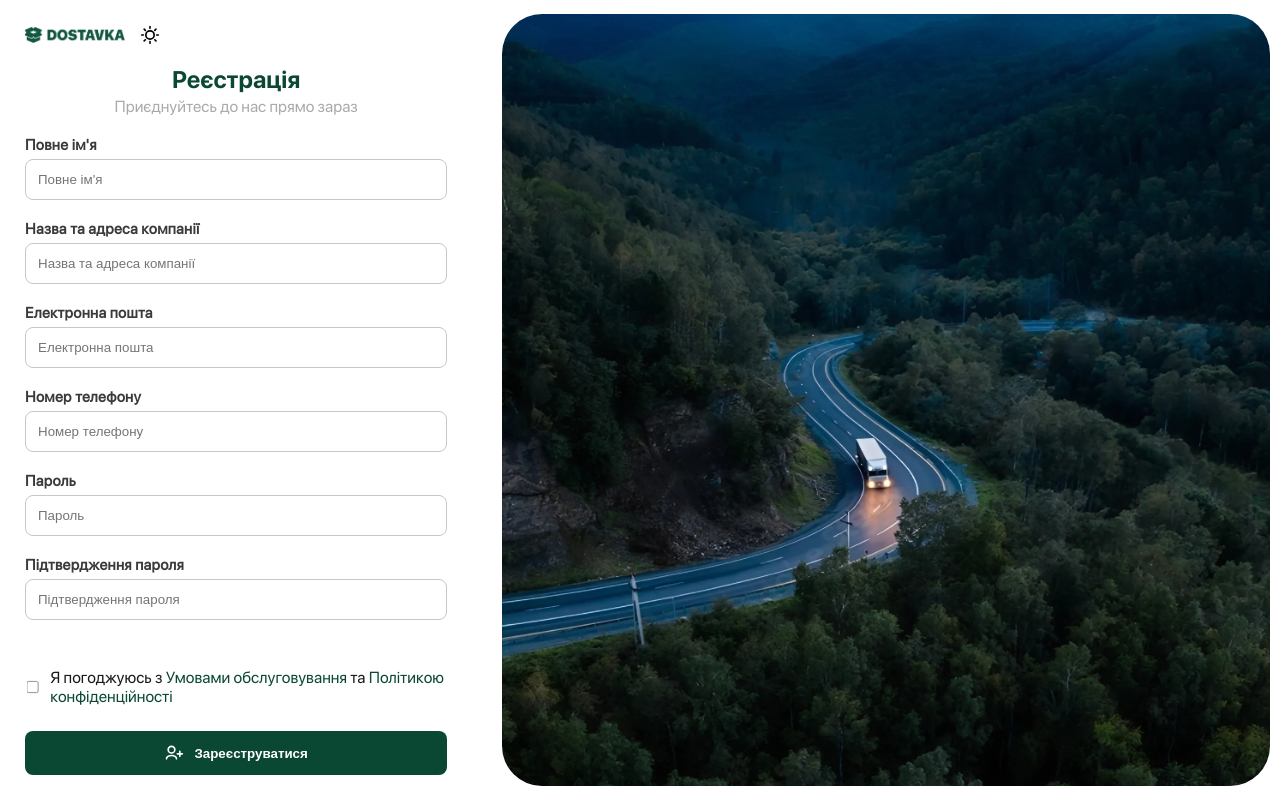
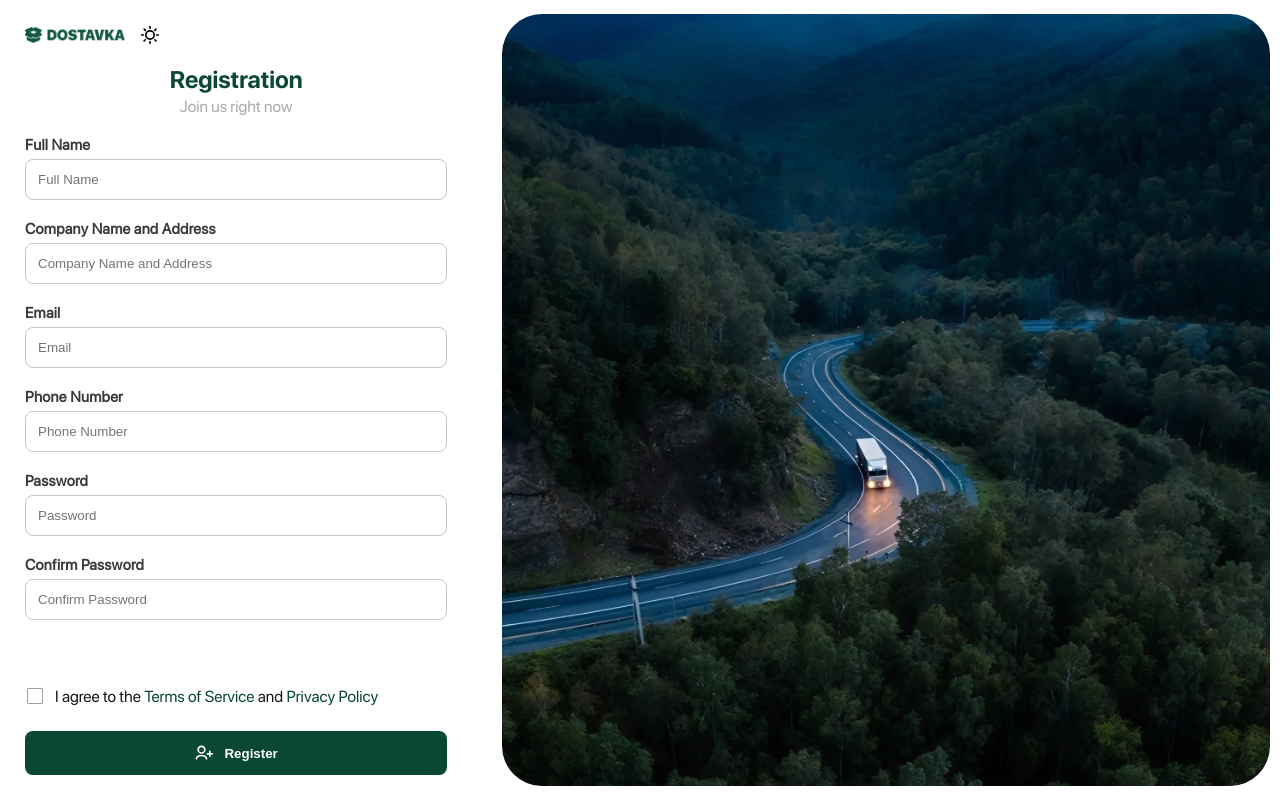
Before and after one commit to k4rpenko/Dostavka, a Next.js app in the folder client/: page /register/director in a window 1280 px wide. Built offline with nearby package versions, Linux system fonts and the light colour scheme.

Commit message:
Додано dark theme для реєстрації директора, оновлено стилі WWW

```diff
--- a/client/src/app/(authentication)/register/director/page.tsx
+++ b/client/src/app/(authentication)/register/director/page.tsx
@@ -19,7 +19,7 @@ export default function Home() {
             <div className={styles.appRegister}>
                 <div className={styles.formContainer}>
                     <div className={styles.LogoItem}>
-                        <img className={styles.LogoImage} src={isDarkMode ? "/logo/Logo-Light.png" : "/logo/Logo-Dark.png"} alt="Логотип"/>
+                        <img className={styles.LogoImage} src={isDarkMode ? "/logo/Logo-Light.png" : "/logo/Logo-Dark.png"} alt="Logo"/>
                         <div className={styles.LogoSvg} onClick={toggleTheme}>
                             {isDarkMode ? (
                                 <svg width="20px" height="20px" viewBox="0 0 24 24" fill="none" xmlns="http://www.w3.org/2000/svg">
@@ -34,46 +34,46 @@ export default function Home() {
                     </div>
                     <div className={styles.registerItem}>
                         <div className={styles.headingItem}>
-                            <h2 className={styles.heading}>Реєстрація</h2>
-                            <p className={styles.description}>Приєднуйтесь до нас прямо зараз</p>
+                            <h2 className={styles.heading}>Registration</h2>
+                            <p className={styles.description}>Join us right now</p>
                         </div>
                         <form className={styles.formBox}>
                             <div className={styles.formInputBox}>
                                 <div className={styles.formInput}>
-                                    <h2>Повне ім'я</h2>
-                                    <input type="text" placeholder="Повне ім'я" />
+                                    <h2>Full Name</h2>
+                                    <input type="text" placeholder="Full Name" />
                                 </div>
                                 <div className={styles.formInput}>
-                                    <h2>Назва та адреса компанії</h2>
-                                    <input type="text" placeholder="Назва та адреса компанії" />
+                                    <h2>Company Name and Address</h2>
+                                    <input type="text" placeholder="Company Name and Address" />
                                 </div>
                                 <div className={styles.formInput}>
-                                    <h2>Електронна пошта</h2>
-                                    <input type="email" placeholder="Електронна пошта" />
+                                    <h2>Email</h2>
+                                    <input type="email" placeholder="Email" />
                                 </div>
                                 <div className={styles.formInput}>
-                                    <h2>Номер телефону</h2>
-                                    <input type="tel" placeholder="Номер телефону" />
+                                    <h2>Phone Number</h2>
+                                    <input type="tel" placeholder="Phone Number" />
                                 </div>
                                 <div className={styles.formInput}>
-                                    <h2>Пароль</h2>
-                                    <input type="password" placeholder="Пароль" />
+                                    <h2>Password</h2>
+                                    <input type="password" placeholder="Password" />
                                 </div>
                                 <div className={styles.formInput}>
-                                    <h2>Підтвердження пароля</h2>
-                                    <input type="password" placeholder="Підтвердження пароля" />
+                                    <h2>Confirm Password</h2>
+                                    <input type="password" placeholder="Confirm Password" />
                                 </div>
                             </div>
                             <div className={styles.actions}>
                                 <div className={styles.checkboxContainer}>
                                     <input type="checkbox" id="terms" />
-                                    <label htmlFor="terms">Я погоджуюсь з <a href="#">Умовами обслуговування</a> та <a href="#">Політикою конфіденційності</a></label>
+                                    <label htmlFor="terms">I agree to the <a href="#">Terms of Service</a> and <a href="#">Privacy Policy</a></label>
                                 </div>
                                 <button type="submit">
                                     <svg width="20px" height="20px" viewBox="0 0 24 24" fill="none" xmlns="http://www.w3.org/2000/svg">
                                         <path d="M15 19C15 16.7909 12.3137 15 9 15C5.68629 15 3 16.7909 3 19M19 16V13M19 13V10M19 13H16M19 13H22M9 12C6.79086 12 5 10.2091 5 8C5 5.79086 6.79086 4 9 4C11.2091 4 13 5.79086 13 8C13 10.2091 11.2091 12 9 12Z" stroke="#fff" strokeWidth="2" strokeLinecap="round" strokeLinejoin="round"/>
                                     </svg>
-                                    <span>Зареєструватися</span>
+                                    <span>Register</span>
                                 </button>
                             </div>
                         </form>
@@ -83,7 +83,7 @@ export default function Home() {
 
             <div className={styles.appImage}>
                 <div className={styles.appImageBox}>
-                    <img src="/Images/RegiserCar.jpeg" alt="фонове зображення" />
+                    <img src="/Images/RegiserCar.jpeg" alt="Background Image" />
                 </div>
             </div>
         </div>
```
